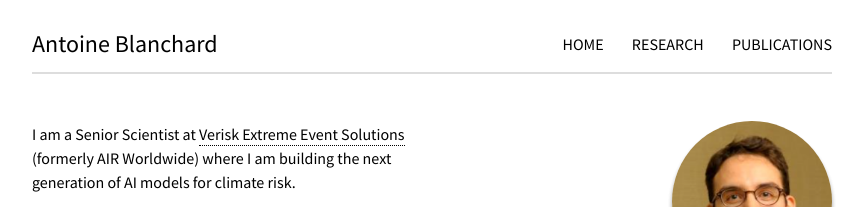
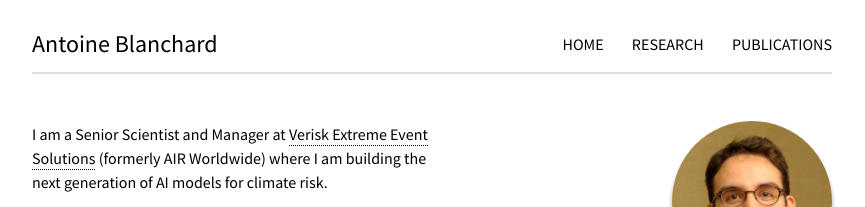
Before and after one commit to ablancha/ablancha.github.io, a plain HTML site: page index.html in a window 1280 px wide. Shown: the top 207 px of the page, without its empty margins (208-1073 px from the left). Drawn offline with Linux system fonts and the light colour scheme; some icons are missing.

Commit message:
rebuilding site Mon May  2 09:03:54 EDT 2022

```diff
--- a/index.html
+++ b/index.html
@@ -40,7 +40,7 @@
   <a href="https://github.com/ablancha"><i class="fa fa-github"></i></a> &ensp;
   <a href="https://scholar.google.com/citations?user=EinaURYAAAAJ&hl=en&oi=ao"><i class="fa fa-graduation-cap"></i></a>
 </div>
-<p>I am a Senior Scientist at <a href="https://www.air-worldwide.com">Verisk Extreme Event Solutions</a> (formerly AIR Worldwide) where I am building the next generation of AI models for climate risk.</p>
+<p>I am a Senior Scientist and Manager at <a href="https://www.air-worldwide.com">Verisk Extreme Event Solutions</a> (formerly AIR Worldwide) where I am building the next generation of AI models for climate risk.</p>
 <p>Prior to joining Verisk, I was a Postdoctoral Associate at MIT where I used machine learning to help predict extreme events in physical systems (with <a href="https://meche.mit.edu/people/faculty/sapsis@MIT.EDU">Themis Sapsis</a>).</p>
 <p>I received a Ph.D. in Aerospace Engineering from UIUC where I worked on model reduction for fluid–structure interaction (with <a href="https://aerospace.illinois.edu/directory/profile/lbergman">Lawrence Bergman</a>, <a href="https://mechse.illinois.edu/people/profile/avakakis">Alexander Vakakis</a>, and <a href="https://mechse.illinois.edu/people/profile/ajp">Arne Pearlstein</a>).</p>
 <dl>
```
